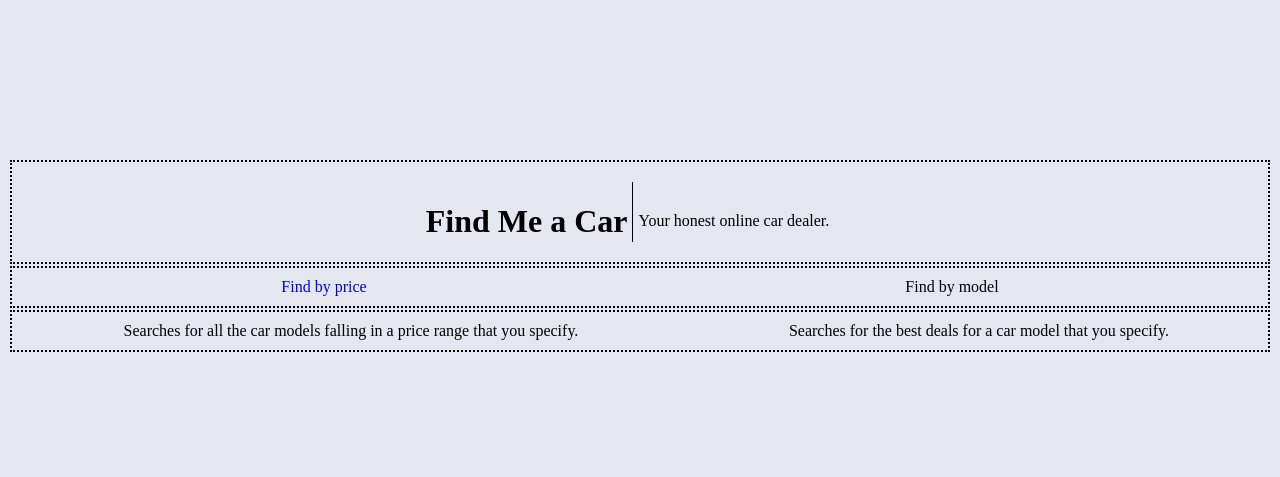
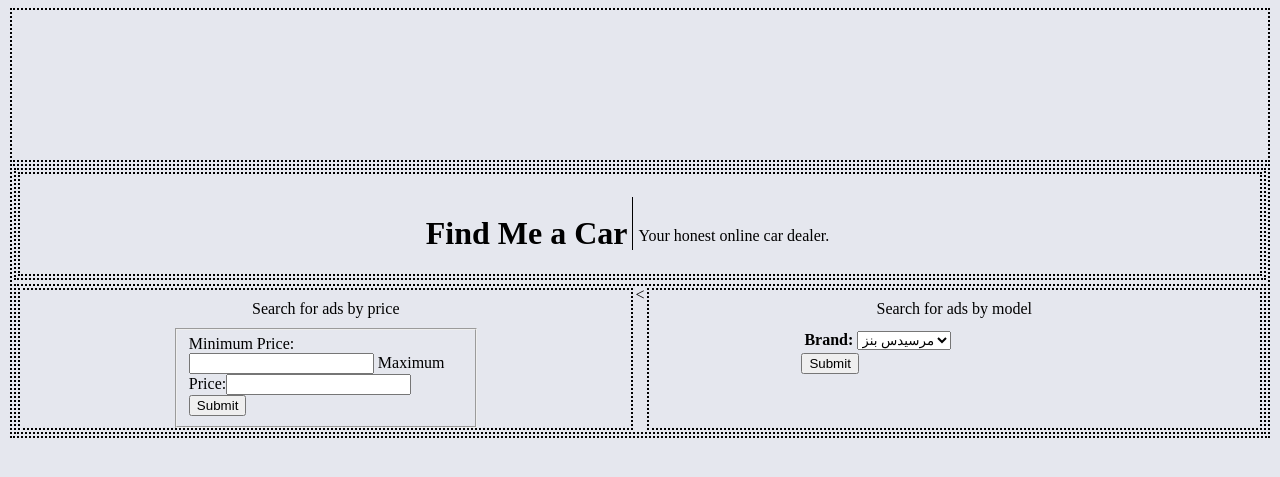
Before and after one commit to ahmedsamirio/find-me-a-car, a Django app: page / in a window 1280 px wide. Shown: the top 477 px of the page. Run offline with Django 3.2, Linux system fonts and the light colour scheme.

Commit message:
checkpoint before changing the data models

```diff
--- a/mysite/curator/forms.py
+++ b/mysite/curator/forms.py
@@ -1,5 +1,21 @@
 from django import forms
+from .models import Ad
 
 class PriceForm(forms.Form):
     min_price = forms.CharField(label="Minimum Price", max_length=100)
     max_price = forms.CharField(label="Maximum Price", max_length=100)
+
+
+class ModelForm(forms.Form):
+    brands = [(i+1, x) for i, x in enumerate(Ad.objects.values_list('brand', flat=True).distinct())]
+    brand = forms.ChoiceField(label="Brand", widget=forms.Select, choices=brands)
+
+# class ModelForm(forms.ModelForm):
+#     class Meta:
+#         model = Ad
+#         fields = ('brand', 'model', 'year')
+
+
+#     def __init__(self, *args, **kwargs):
+#         super().__init__(*args, **kwargs)
+#         self.fields['brand'].queryset = Ad.objects.values_list('brand', flat=True).distinct()
--- a/mysite/curator/preprocessing.py
+++ b/mysite/curator/preprocessing.py
@@ -34,7 +34,7 @@ def check_feature(x, feature):
 def one_hot_encode_features(df, features_index):
     for feature_en, feature_ar in features_index.items():
         df[feature_en] = df.features.apply(lambda x: check_feature(x, feature_ar))
-    return df.iloc[:, 17:]
+    return df.iloc[:, 16:]
 
 
 def load_one_hot_encoder(df, specs):
--- a/mysite/curator/templates/curator/home.html
+++ b/mysite/curator/templates/curator/home.html
@@ -8,16 +8,18 @@
 		}
 
 		h1 {
-			flex-grow: 1;
+			/*flex-grow: 1;*/
 			padding-top: 20px;
 			text-align: right;
+			float: left;
 		}
 
 		p {
-			flex-grow: 1;
+			/*flex-grow: 1;*/
 			text-align: center;
 			margin: 5px;
 			padding: 5px;
+			float: left;
 			/*border: solid;*/
 		}
 
@@ -25,12 +27,39 @@
 			text-decoration: none;
 		}
 
+		form {
+			margin-left: 25%;
+			margin-right: 25%;
+			width: 50%;
+		}
 
 
 		.container {
 			border: 2px dotted black;
 			margin: 2px;
+			overflow: hidden;
+			flex-grow: 1;
+		}
+
+		.title {
 			display: flex;
+			align-items: center;
+			justify-content: center;
+
+		}
+
+		.content {
+			display: flex;
+			flex-direction: column;
+		}
+
+		.functions {
+			display: flex;
+			flex-direction: row;
+		}
+
+		.function {
+			width: 50%;
 		}
 
 		.space {
@@ -45,33 +74,85 @@
 			border-left: solid 1px;
 		}
 
-		#price-description {
-			width: 480px;
+		#logo-slogan {
+			/*margin-left: 5%;
+			margin-right: 15%*/;
+			width: 80%;
 		}
 
-		#model-description {
-			flex-grow: 1;
-		}
 
 	</style>
 	<title>Home Page</title>
 </head>
 <body>
-	<div class="space">
+	<div class="container space"></div>
+	<div class="container content">
+		<div class="container title">
+			<div id="logo-slogan" class="container title">
+				<h1>Find Me a Car</h1>
+				<p id="header">Your honest online car dealer.</p>
+			</div>
+		</div>
+	<div class="container functions">
+		<div class="container content function">
+			<p>Search for ads by price</p>
+			<form action="price" method="post">
+				<fieldset>
+					{% csrf_token %}
+					{{ price_form.as_table }}
+					<input type="submit" value="Submit">
+				</fieldset>
+			</form>
+		</div>
+		<<div class="container content function">
+			<p>Search for ads by model</p>
+			<form action="model" method="post">
+				<table>
+					{% csrf_token %}
+					{{ model_form.as_table }}
+				</table>
+				<input type="submit" value="Submit">
+			  <script src="https://code.jquery.com/jquery-3.3.1.min.js"></script>
+			  <script>
+			    $("#brand").change(function () {
+			      var url = $("#modelForm").attr("data-models-url");  // get the url of the `load_cities` view
+			      var brand = $(this).val();  // get the selected country ID from the HTML input
 
+			      $.ajax({                       // initialize an AJAX request
+			        url: url,                    // set the url of the request (= localhost:8000/hr/ajax/load-cities/)
+			        data: {
+			          'brand': brand       // add the country id to the GET parameters
+			        },
+			        success: function (data) {   // `data` is the return of the `load_cities` view function
+			          $("#model").html(data);  // replace the contents of the city input with the data that came from the server
+			        }
+			      });
+
+			    });
+			  </script>
+
+			</form>
+		</div>
 	</div>
-	<div class="container">
-		<h1>Find Me a Car</h1>
-		<p id="header">Your honest online car dealer.</p>
 	</div>
 
-	<div class="container">
-		<p><a href="{% url 'curator:price' %}">Find by price</a></p>
-		<p>Find by model</p>
-	</div>
-	<div class="container">
-		<p id="price-description">Searches for all the car models falling in a price range that you specify.</p>
-		<p id="model-description">Searches for the best deals for a car model that you specify.</p>
+	<!-- <div class="container lower">
+		<div class="container left">
+			<p class="upper"><a href="{% url 'curator:price' %}">Find by price</a></p>
+			<form class="middle" action="price" method="post">
+			<fieldset>
+				<legend>Text input</legend>
+				{% csrf_token %}
+				{{ form.as_p }}
+				<input type="submit" value="Submit">
+			</fieldset>
+		</form>
+			<p class="lower" id="price-description">Searches for all the car models falling in a price range that you specify.</p>
+		</div>
+		<div class="container right">
+			<p class="upper">Find by model</p>
+			<p class="lower" id="model-description">Searches for the best deals for a car model that you specify.</p>
+		</div>
 	</div>
 </body>
-</html>
+</html> -->
--- /dev/null
+++ b/mysite/curator/templates/curator/models_dropdown_list.html
@@ -0,0 +1,4 @@
+<option value="">---------</option>
+{% for model in models %}
+<option value="{{ model }}">{{ model }}</option>
+{% endfor %}
--- a/mysite/curator/urls.py
+++ b/mysite/curator/urls.py
@@ -8,4 +8,5 @@ urlpatterns = [
     path('price', views.findbyprice, name='price'),
     path('results', views.price_results, name='results'),
     path('model', views.model, name='model'),
+    path('ajax/load-models/', views.load_models, name='ajax_load_models')
 ]
--- a/mysite/curator/views.py
+++ b/mysite/curator/views.py
@@ -3,18 +3,31 @@ from django.http import HttpResponse, HttpResponseRedirect
 from django.db import connection
 from django.db.models import Avg
 from .models import Ad
-from .forms import PriceForm
+from .forms import PriceForm, ModelForm
 
 from sklearn.metrics.pairwise import cosine_similarity
 
-from .preprocessing import score_queried_ads
+from .preprocessing import score_queried_ads, load_features_index, one_hot_encode_features
 
 import pandas as pd
 import json
 
 # Create your views here.
 def home(request):
-    return render(request, 'curator/home.html')
+    if request.method == 'POST':
+        form = PriceForm(request.POST)
+        if form.is_valid():
+            request.session["min_price"] = form.cleaned_data['min_price']
+            request.session["max_price"] = form.cleaned_data['max_price']
+            return HttpResponseRedirect('results')
+
+    else:
+        price_form = PriceForm()
+        model_form = ModelForm()
+
+
+    return render(request, 'curator/home.html', {'price_form':price_form,
+                                                 'model_form':model_form})
 
 def findbyprice(request):
     """View for user input"""
@@ -64,9 +77,23 @@ def model(request):
     sorted_indices = score_queried_ads(queried_ads)
     queried_ads = queried_ads.iloc[sorted_indices]
 
-    for _, row in queried_ads.iterrows():
-        print(row)
 
+    features_index = load_features_index()
+    ads_features = one_hot_encode_features(queried_ads.drop(columns=["imgs", "description"]), features_index).replace({1: True, 0: False})
+
+    for _, ad_features in ads_features.iterrows():
+        print(ad_features)
+        for ad_feature in ad_features:
+            print(ad_feature)
+        break
     # TODO: find the best ads in a given model query and pass them to the template for rendering
     return render(request, 'curator/model.html', {'queried_ads': queried_ads,
+                                                  'features': features_index,
+                                                  'ads_features': ads_features,
                                                   'model': model})
+
+
+def load_models(request):
+    brand = request.GET.get('brand')
+    models = Ad.objects.filter(brand=brand).values_list('model', flat=True).distinct()
+    return render(request, 'curator/model_dropdown_list.html', {'models': models})
```
Also changed, not shown: mysite/curator/templates/curator/model.html (+43 -2 lines), mysite/db.sqlite3.
